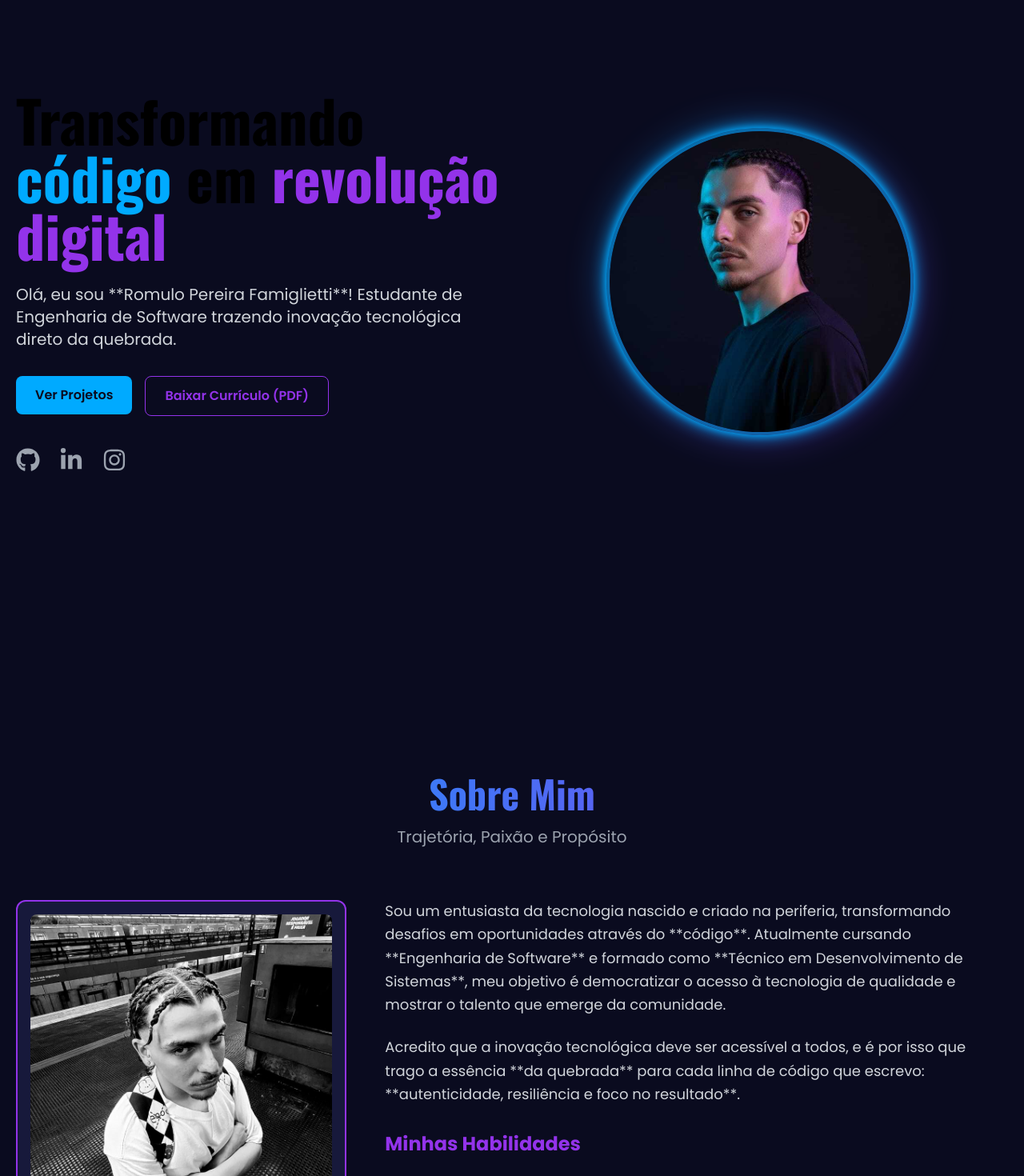
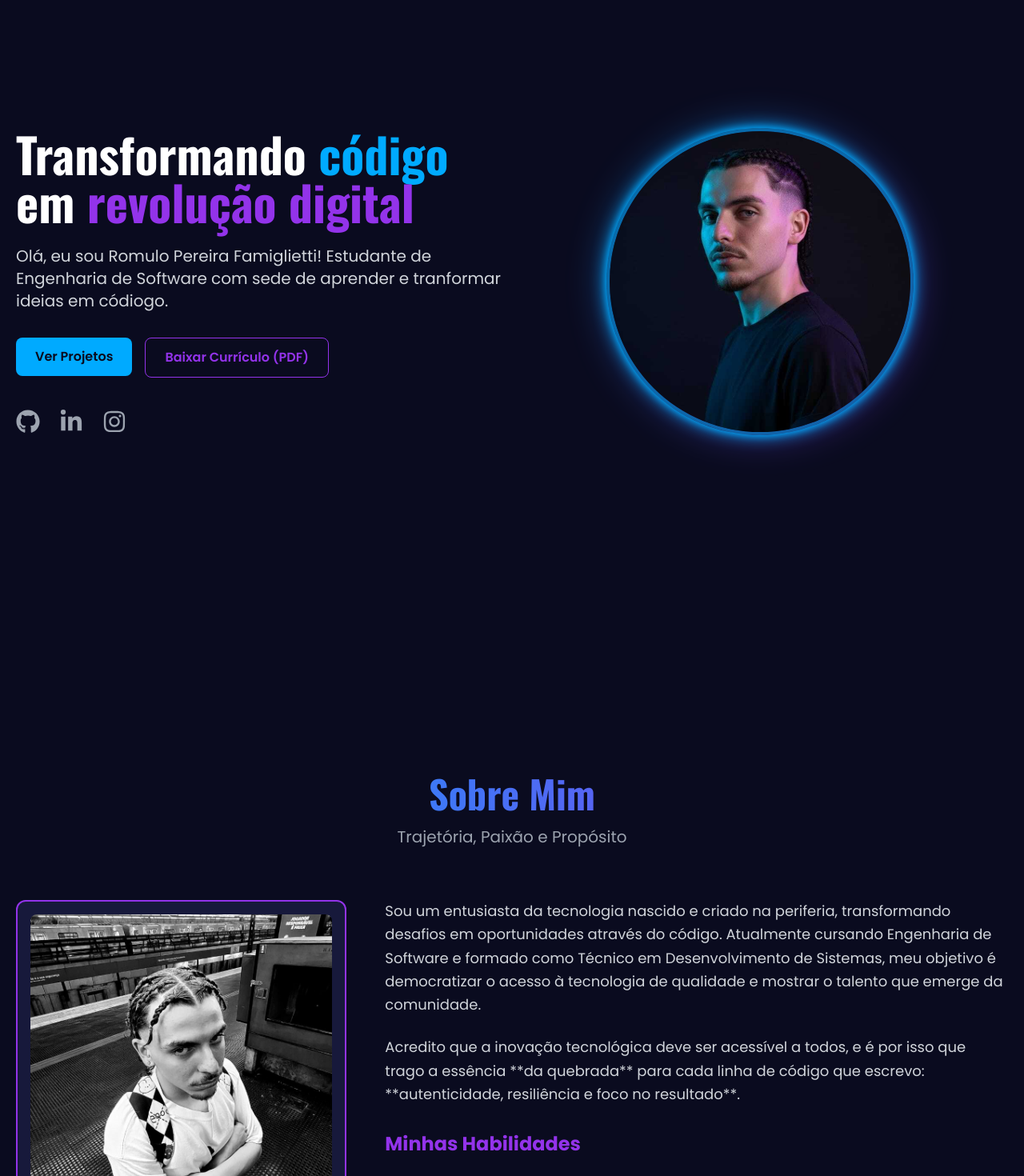
Before and after one commit to rfamiglietti/portifolio, a React (Vite) app: page / in a window 1280 px wide. Shown: the part 216-1686 px from the top of the page at 80% size. Built offline with nearby package versions, Linux system fonts and the light colour scheme.

Commit message:
ajuste de detalhes, titulos, textos...

```diff
--- a/index.html
+++ b/index.html
@@ -5,7 +5,7 @@
     <link rel="icon" type="image/svg+xml" href="./vite.svg" />
     <meta name="viewport" content="width=device-width, initial-scale=1.0" />
     <script src="https://cdn.tailwindcss.com"></script>
-    <title>Romulo | @daquebrada.dev</title>
+    <title>Romulo Pereira Famiglietti</title>
   </head>
   <script>
   tailwind.config = {
--- a/src/pages/About.jsx
+++ b/src/pages/About.jsx
@@ -54,7 +54,7 @@ const About = () => {
           transition={{ duration: 0.8, delay: 0.2 }}
         >
           <p className="text-lg text-gray-300 mb-6 leading-relaxed">
-            Sou um entusiasta da tecnologia nascido e criado na periferia, transformando desafios em oportunidades através do **código**. Atualmente cursando **Engenharia de Software** e formado como **Técnico em Desenvolvimento de Sistemas**, meu objetivo é democratizar o acesso à tecnologia de qualidade e mostrar o talento que emerge da comunidade.
+            Sou um entusiasta da tecnologia nascido e criado na periferia, transformando desafios em oportunidades através do código. Atualmente cursando Engenharia de Software e formado como Técnico em Desenvolvimento de Sistemas, meu objetivo é democratizar o acesso à tecnologia de qualidade e mostrar o talento que emerge da comunidade.
           </p>
           <p className="text-lg text-gray-300 mb-8 leading-relaxed">
             Acredito que a inovação tecnológica deve ser acessível a todos, e é por isso que trago a essência **da quebrada** para cada linha de código que escrevo: **autenticidade, resiliência e foco no resultado**.
--- a/src/pages/Home.jsx
+++ b/src/pages/Home.jsx
@@ -23,9 +23,9 @@ const Home = () => {
 
   // ATUALIZE COM SEUS LINKS
   const socialLinks = [
-    { icon: FaGithub, href: 'https://github.com/RomuloPF' },
-    { icon: FaLinkedinIn, href: 'https://linkedin.com/in/RomuloPF' },
-    { icon: FaInstagram, href: 'https://www.instagram.com/daquebrada.dev' },
+    { icon: FaGithub, href: 'https://github.com/rfamiglietti' },
+    { icon: FaLinkedinIn, href: 'https://linkedin.com/in/romulopfami' },
+    { icon: FaInstagram, href: 'https://www.instagram.com/r_famiglietti' },
   ];
 
   return (
@@ -41,13 +41,14 @@ const Home = () => {
             className="text-5xl md:text-7xl font-extrabold mb-6 leading-tight font-display"
             variants={item}
           >
-            Transformando <span className="text-blue-neon">código</span> em{' '}
-            <span className="text-purple-neon">revolução digital</span>
+            <h1 className="text-4xl md:text-6xl font-extrabold leading-tight">
+              <span className="text-white">Transformando</span> <span className="text-blue-neon">código</span> <span className="text-white">em</span> <span className="text-purple-neon">revolução digital</span>
+            </h1>
           </motion.h1>
 
           <motion.p className="text-xl text-gray-300 mb-8" variants={item}>
-            Olá, eu sou **Romulo Pereira Famiglietti**! Estudante de Engenharia de Software
-            trazendo inovação tecnológica direto da quebrada.
+            Olá, eu sou Romulo Pereira Famiglietti! Estudante de Engenharia de Software
+            com sede de aprender e tranformar ideias em códiogo.
           </motion.p>
 
           <motion.div className="flex space-x-4 mb-10" variants={item}>
```
